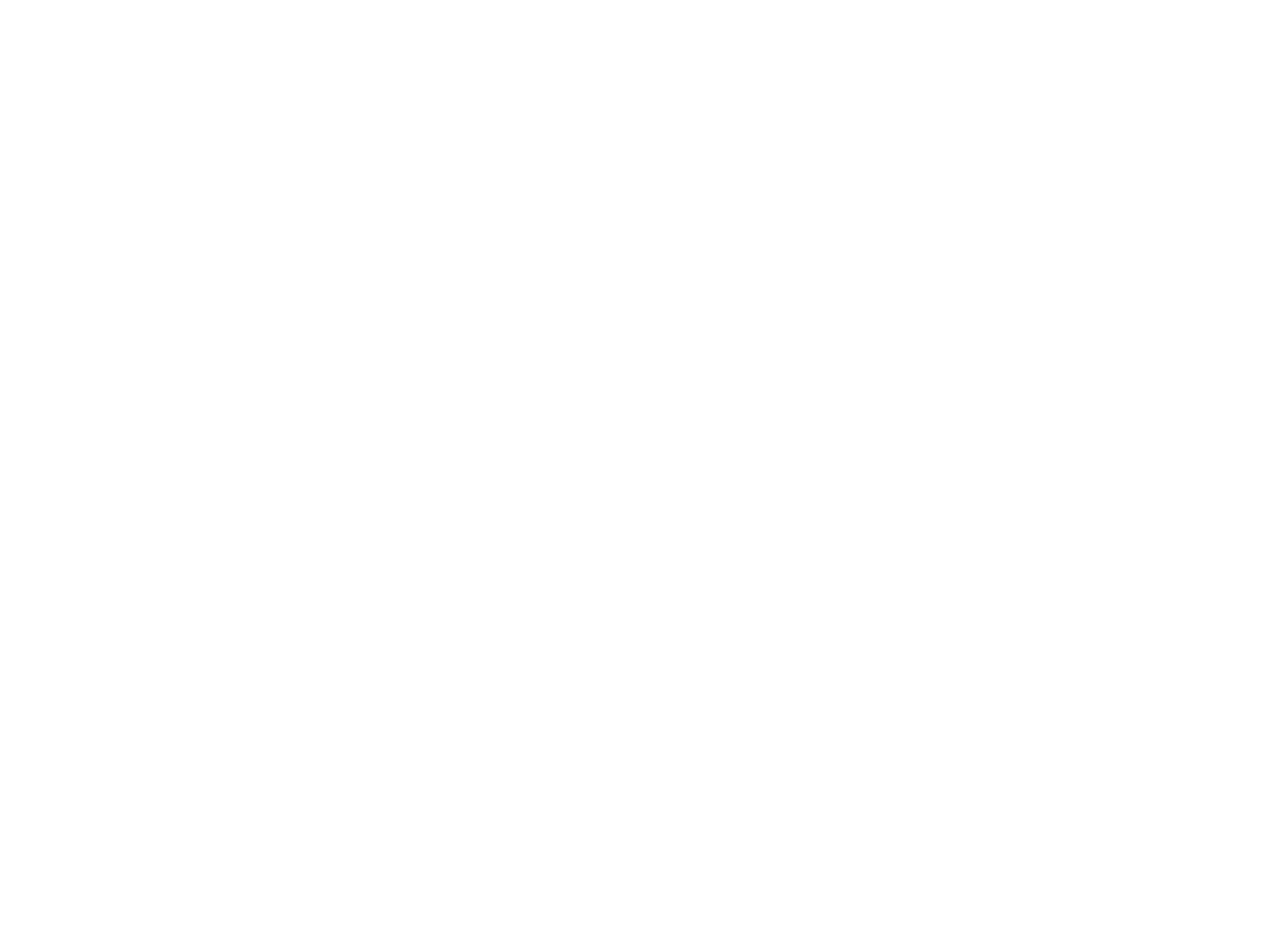
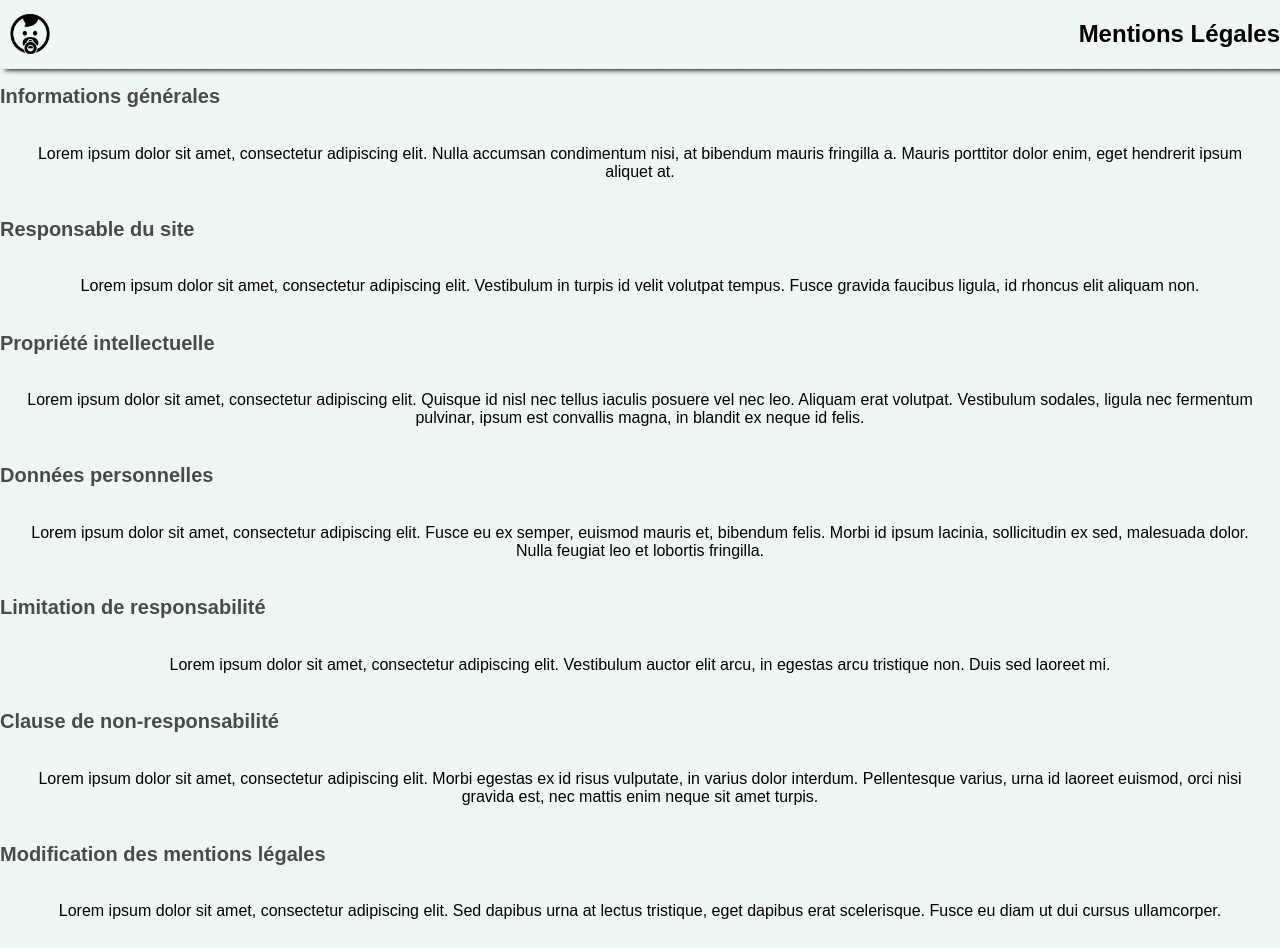
Before and after one commit to JeremyBranger/mentions_legales_suivibaby, a plain HTML site: page index.html in a window 1280 px wide. Before the commit the page ends 800 px from the top, so only its background shows below. Drawn offline with Linux system fonts and the light colour scheme.

Commit message:
non fonctionnelle

```diff
--- /dev/null
+++ b/css/style.css
@@ -0,0 +1,75 @@
+/* Styles pour les écrans de grande taille */
+body {
+    background-color: #EFF7F6;
+    margin-top: 0px;
+    margin-right: 0px;
+    margin-left: 0px;
+    font-family: 'arial';
+  }
+
+  h1 {
+    text-align: center;
+  }
+
+  h2 {
+    justify-content: center;
+    font-size: 20px;
+    color: #4A4A4A;
+  }
+
+  p {
+    margin: 20px 20px;
+    text-align: center;
+  }
+
+  #iconBaby {
+    width: 40px;
+    height: 40px;
+    margin-left: 10px;
+  }
+
+  .nav {
+   display: flex;
+    justify-content: space-between;
+    background-color: #EFF7F6;
+    box-shadow: 5px 1px 5px black;
+    align-items: center;
+    border-bottom: 1px dashed rgba(220, 210, 210, 0.399);
+    margin-top: 0px;
+  }
+
+  .container {
+display: flex;
+flex-direction: column;
+
+  }
+
+  /* Styles pour les écrans de taille moyenne */
+  @media screen and (max-width: 1200px) {
+    h2 {
+      font-size: 18px;
+    }
+
+    p {
+      margin: 15px 15px;
+    }
+
+
+  }
+
+  /* Styles pour les écrans de petite taille (smartphones) */
+  @media screen and (max-width: 600px) {
+    h2 {
+      font-size: 16px;
+    }
+
+    p {
+      margin: 10px;
+    }
+
+    #iconBaby {
+      width: 30px;
+      height: 30px;
+      margin-left: 3px;
+    }
+  }
--- a/index.html
+++ b/index.html
@@ -1,12 +1,59 @@
 <!DOCTYPE html>
-<html lang="en">
+<html lang="fr">
 <head>
-    <meta charset="UTF-8">
-    <meta http-equiv="X-UA-Compatible" content="IE=edge">
-    <meta name="viewport" content="width=device-width, initial-scale=1.0">
-    <title>Document</title>
+	<meta charset="UTF-8">
+	<meta http-equiv="X-UA-Compatible" content="IE=edge">
+	<meta name="viewport" content="width=device-width, initial-scale=1.0">
+	<link rel="icon" href="./images/favicon.png" />
+	<title>Suivi Baby</title>
+
+	<link rel="stylesheet" href="./css/style.css">
 </head>
+
 <body>
+
+	<header>
+		<nav class="nav">
+
+        <img src="./assets/img/Capture_d_écran_2023-05-17_095843-removebg-preview.png" id="iconBaby"></a>
+			<h1>Mentions Légales</h1>
+		</nav>
+	</header>
+
+<div class="container">
+    <h2>Informations générales</h2>
+    <p>Lorem ipsum dolor sit amet, consectetur adipiscing elit. Nulla accumsan condimentum nisi, at bibendum mauris fringilla a. Mauris porttitor dolor enim, eget hendrerit ipsum aliquet at.</p>
+</div>
+
+<div class="container">
+    <h2>Responsable du site</h2>
+    <p>Lorem ipsum dolor sit amet, consectetur adipiscing elit. Vestibulum in turpis id velit volutpat tempus. Fusce gravida faucibus ligula, id rhoncus elit aliquam non.</p>
+</div>
+
+<div class="container">
+    <h2>Propriété intellectuelle</h2>
+    <p>Lorem ipsum dolor sit amet, consectetur adipiscing elit. Quisque id nisl nec tellus iaculis posuere vel nec leo. Aliquam erat volutpat. Vestibulum sodales, ligula nec fermentum pulvinar, ipsum est convallis magna, in blandit ex neque id felis.</p>
+</div>
+
+<div class="container">
+    <h2>Données personnelles</h2>
+    <p>Lorem ipsum dolor sit amet, consectetur adipiscing elit. Fusce eu ex semper, euismod mauris et, bibendum felis. Morbi id ipsum lacinia, sollicitudin ex sed, malesuada dolor. Nulla feugiat leo et lobortis fringilla.</p>
+</div>
+
+<div class="container">
+    <h2>Limitation de responsabilité</h2>
+    <p>Lorem ipsum dolor sit amet, consectetur adipiscing elit. Vestibulum auctor elit arcu, in egestas arcu tristique non. Duis sed laoreet mi.</p>
+</div>
+
+<div class="container">
+    <h2>Clause de non-responsabilité</h2>
+    <p>Lorem ipsum dolor sit amet, consectetur adipiscing elit. Morbi egestas ex id risus vulputate, in varius dolor interdum. Pellentesque varius, urna id laoreet euismod, orci nisi gravida est, nec mattis enim neque sit amet turpis.</p>
+</div>
+
+<div class="container">
+    <h2>Modification des mentions légales</h2>
+    <p>Lorem ipsum dolor sit amet, consectetur adipiscing elit. Sed dapibus urna at lectus tristique, eget dapibus erat scelerisque. Fusce eu diam ut dui cursus ullamcorper.</p>
+</div>
 
 </body>
 </html>
```
Also changed, not shown: assets/img/Capture_d_écran_2023-05-17_095843-removebg-preview.png (added).
